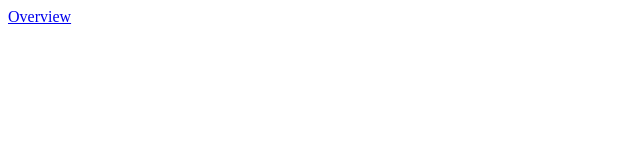
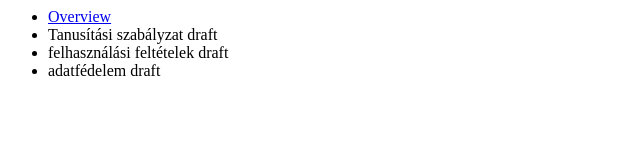
Before and after one commit to magwas/adadocs, a plain HTML site: page static/index.html in a window 1280 px wide. Shown: the whole page, without its empty margins (0-640 px from the left). Drawn offline with Linux system fonts and the light colour scheme.

Commit message:
some google docs added

```diff
--- a/static/index.html
+++ b/static/index.html
@@ -1,4 +1,9 @@
 <html><head><title>Ada project documentation</title></head>
 <body>
-<a href="ADA.html">Overview</a>
+<ul>
+<li><a href="ADA.html">Overview</a>
+<li><a href="https://drive.google.com/open?id=1os82gnS7WDT1qDKAJEZbcR0UTO25dO8MGUA0qP5RO0s"></a>Tanusítási szabályzat draft</li>
+<li><a href="https://drive.google.com/open?id=10P-ofkkD_JMEcy79FHhHNvxV71bUC9ZO2NQ-rsBQsHA"></a>felhasználási feltételek draft</li>
+<li><a href="https://drive.google.com/open?id=1mSbcQ4kRAYPIv0VXNICDkhpW0AshSikHTCW4uUD1mxs"></a>adatfédelem draft </li>
+</ul>
 </body>
```
